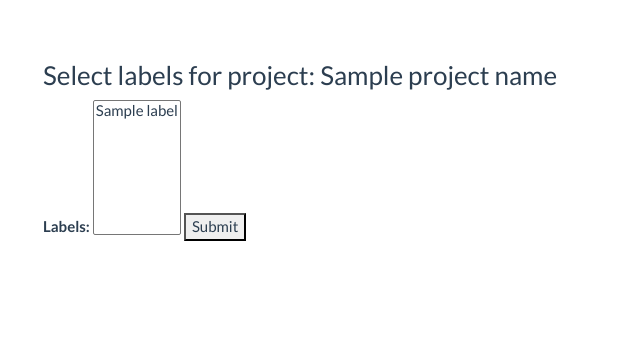
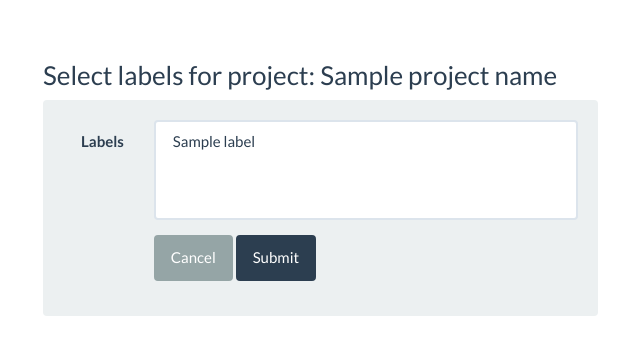
Before and after one commit to jineshpaloor/github-card-wall, a Flask app: template templates/select_labels.html in a window 1280 px wide. Shown: the part 60-415 px from the top of the page, without its empty margins (27-667 px from the left). Run offline with Flask 2, Linux system fonts and the light colour scheme; the template is opened without the code that fills it: most values are stand-ins (such as "Sample title", 1, 10 or a date in 2020); some libraries are stand-ins or nearby versions.

Commit message:
label selection template modified

```diff
--- a/templates/select_labels.html
+++ b/templates/select_labels.html
@@ -2,17 +2,34 @@
 {% block content %}
 
   <h3>Select labels for project: {{ project_name }}</h3>
+  <div class="row">
+    <div class="col-lg-6 center-block">
+      <div class="well bs-component">
+      <form class="form-horizontal" method="POST" action="{{ url_for("add_labels") }}">
 
-    <form method="post" action="{{ url_for("add_labels") }}">
         <input type="hidden" name="project" value="{{ project_name }}"/>
 
-        <label for="labels"> Labels:</label>
-        <select name="labels" multiple="multiple" size="7">
+        <div class="form-group">
+          <label class="col-lg-2 control-label" for="labels">Labels</label>
+          <div class="col-lg-10">
+            <select class="form-control" id="repositories" multiple="multiple" name="labels">
                 {% for label_name in label_list %}
                     <option value="{{ label_name }}">{{ label_name }}</option>
                 {% endfor %}
             </select>
-        <input type="submit"/>
+          </div>
+        </div>
+
+        <div class="form-group">
+          <div class="col-lg-10 col-lg-offset-2">
+            <button type="reset" class="btn btn-default">Cancel</button>
+            <button type="submit" class="btn btn-primary">Submit</button>
+          </div>
+        </div>
+
       </form>
+      </div>
+    </div>
+  </div>
 
 {% endblock %}
```
Lines whose indentation alone changed are shown as unchanged.
